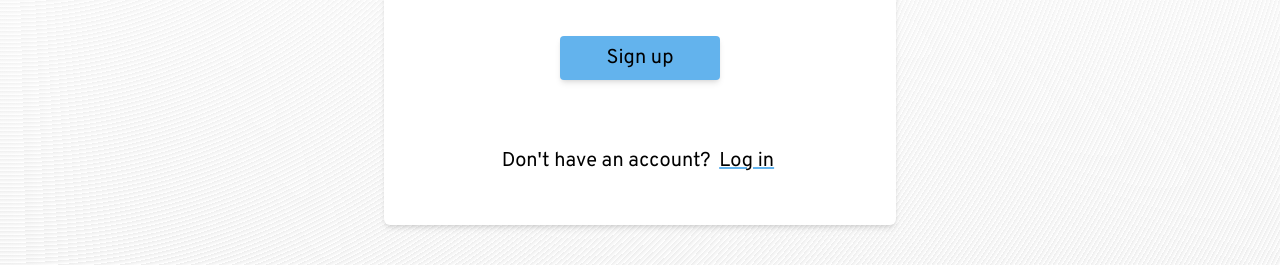
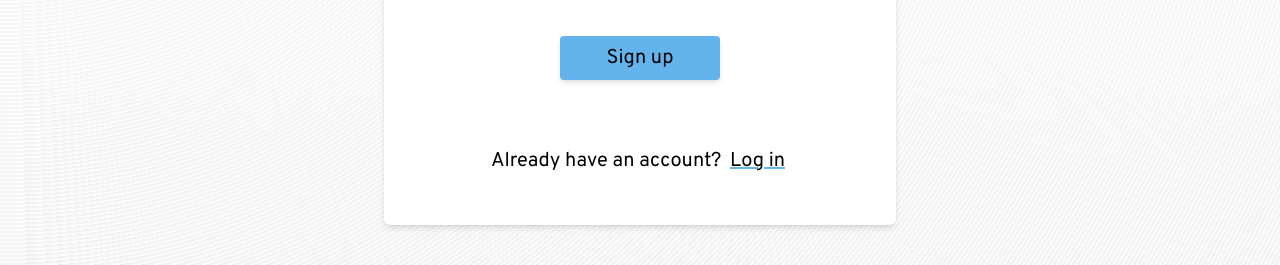
Before and after one commit to conalli/bookshelf-client, a Next.js app: page /signin in a window 1280 px wide. Shown: the part 413-678 px from the top of the page. Built offline with nearby package versions, Linux system fonts and the light colour scheme; no server answers; a web font is replaced by a local one.

Commit message:
fix signin message

```diff
--- a/pages/signin/index.tsx
+++ b/pages/signin/index.tsx
@@ -29,7 +29,7 @@ const SignIn = () => {
           <SignInForm type={formType} />
         </div>
         <p className="col-start-1 col-span-6 py-4 md:col-start-2 md:col-span-4 self-end md:self-center justify-self-center row-start-4 text-xs md:text-xl lg:py-10">
-          {formType === "Log in" ? "Already" : "Don't"} have an account?{" "}
+          {formType === "Sign up" ? "Already" : "Don't"} have an account?{" "}
           <motion.button
             whileHover={{ scale: 1.1, x: 10 }}
             className="underline decoration-bk-blue dark:decoration-bk-orange decoration-2 px-1 rounded-sm"
```
